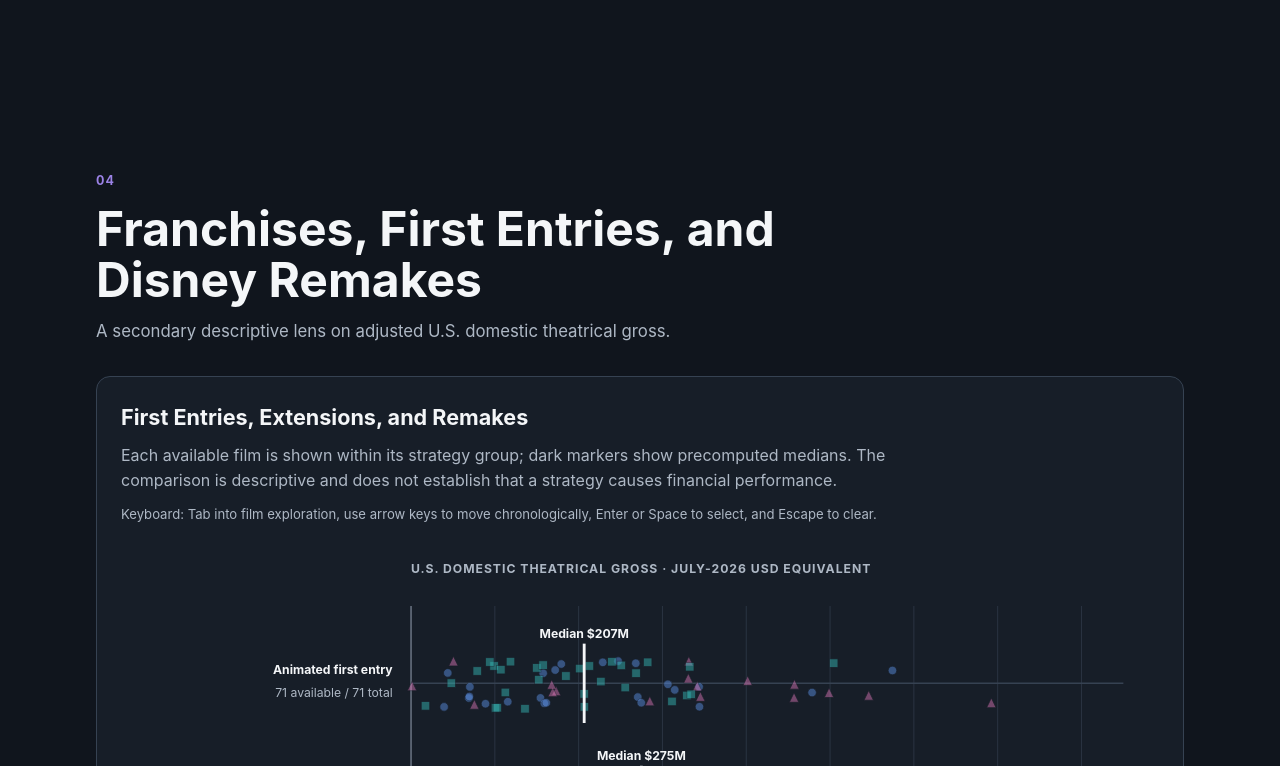
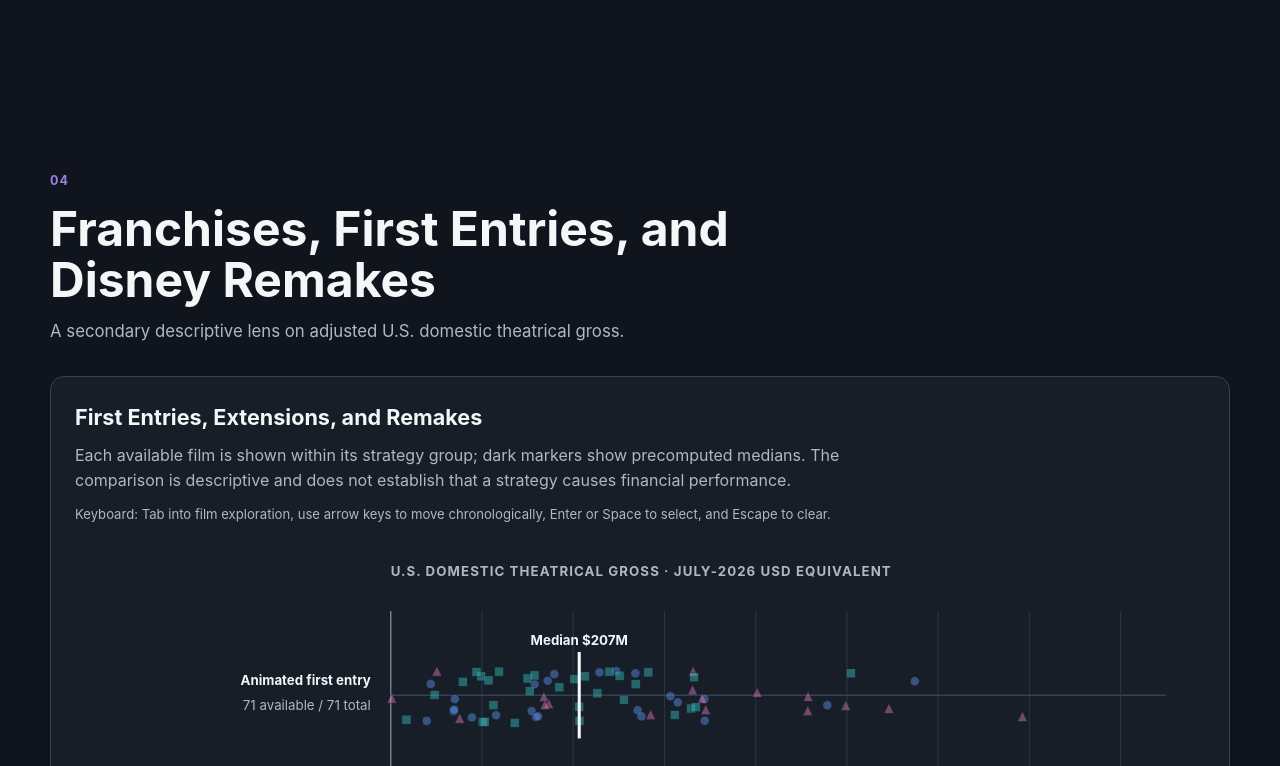
Before and after one commit to FraPoine/data_viz_project, a website with bundled scripts: page index.html in a window 1280 px wide. Shown: the part 5234-6000 px from the top of the page. Built offline with nearby package versions, Linux system fonts and the light colour scheme.

Commit message:
fix(layout): align section 4 with page grid

```diff
--- a/index.html
+++ b/index.html
@@ -147,7 +147,7 @@
         </aside>
       </section>
 
-      <section id="strategies" class="story-section story-section--secondary" aria-labelledby="strategies-title">
+      <section id="strategies" class="story-section" aria-labelledby="strategies-title">
         <p class="section-number">04</p>
         <div class="section-copy">
           <h2 id="strategies-title">Franchises, First Entries, and Disney Remakes</h2>
--- a/src/styles/layout.css
+++ b/src/styles/layout.css
@@ -24,7 +24,6 @@
 .section-nav a:hover, .section-nav a:focus-visible { color: var(--color-link-hover); }
 .story-section { padding-block: var(--space-16) var(--space-24); border-top: 1px solid transparent; }
 .story-section--backbone { padding-block: var(--space-24); }
-.story-section--secondary { max-width: 68rem; margin-inline: auto; }
 .section-copy { max-width: var(--prose-max); }
 .section-copy h2 { margin: 0 0 var(--space-3); font-size: clamp(2rem, 4vw, 3rem); line-height: 1.08; }
 .section-copy p { margin: 0; color: var(--color-text-secondary); font-size: 1.05rem; }
@@ -60,7 +59,6 @@
 .takeaway-grid h3 { margin-top: 0; }
 .site-footer { padding-block: var(--space-8) var(--space-16); border-top: 1px solid var(--color-grid-subtle); color: var(--color-text-muted); font-size: 0.85rem; }
 @media (max-width: 68rem) {
-  .story-section--secondary { max-width: none; }
   .takeaway-grid { grid-template-columns: 1fr; }
 }
 @media (max-width: 50rem) {
```
